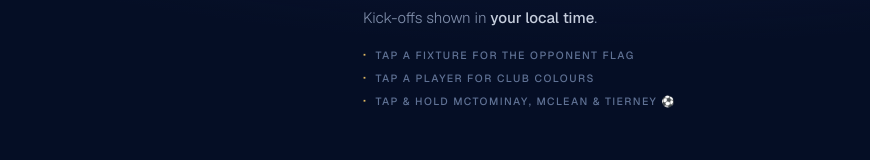
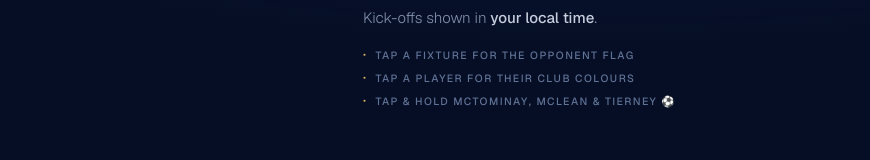
Before and after one commit to solnicol/Scotland-WC2026-v2, a Next.js app: page / in a window 1280 px wide. Shown: the part 227-387 px from the top of the page, without its empty margins (39-909 px from the left). Built offline with nearby package versions, Linux system fonts and the light colour scheme.

Commit message:
Clarify player club colours hint

```diff
--- a/components/Masthead.tsx
+++ b/components/Masthead.tsx
@@ -28,7 +28,7 @@ export function Masthead() {
         </li>
         <li className="flex items-baseline gap-2">
           <span className="text-gold text-[14px] leading-none">&#183;</span>
-          Tap a player for club colours
+          Tap a player for their club colours
         </li>
         <li className="flex items-baseline gap-2">
           <span className="text-gold text-[14px] leading-none">&#183;</span>
```
